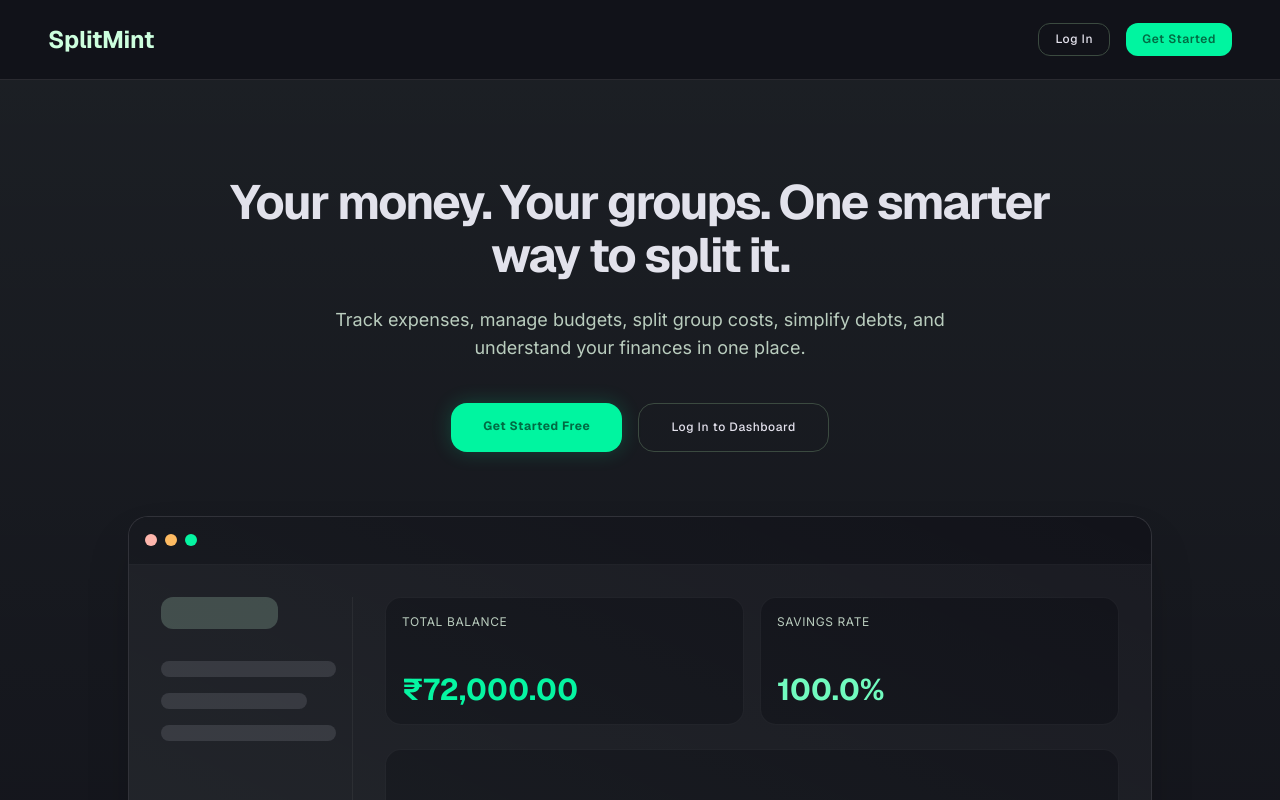
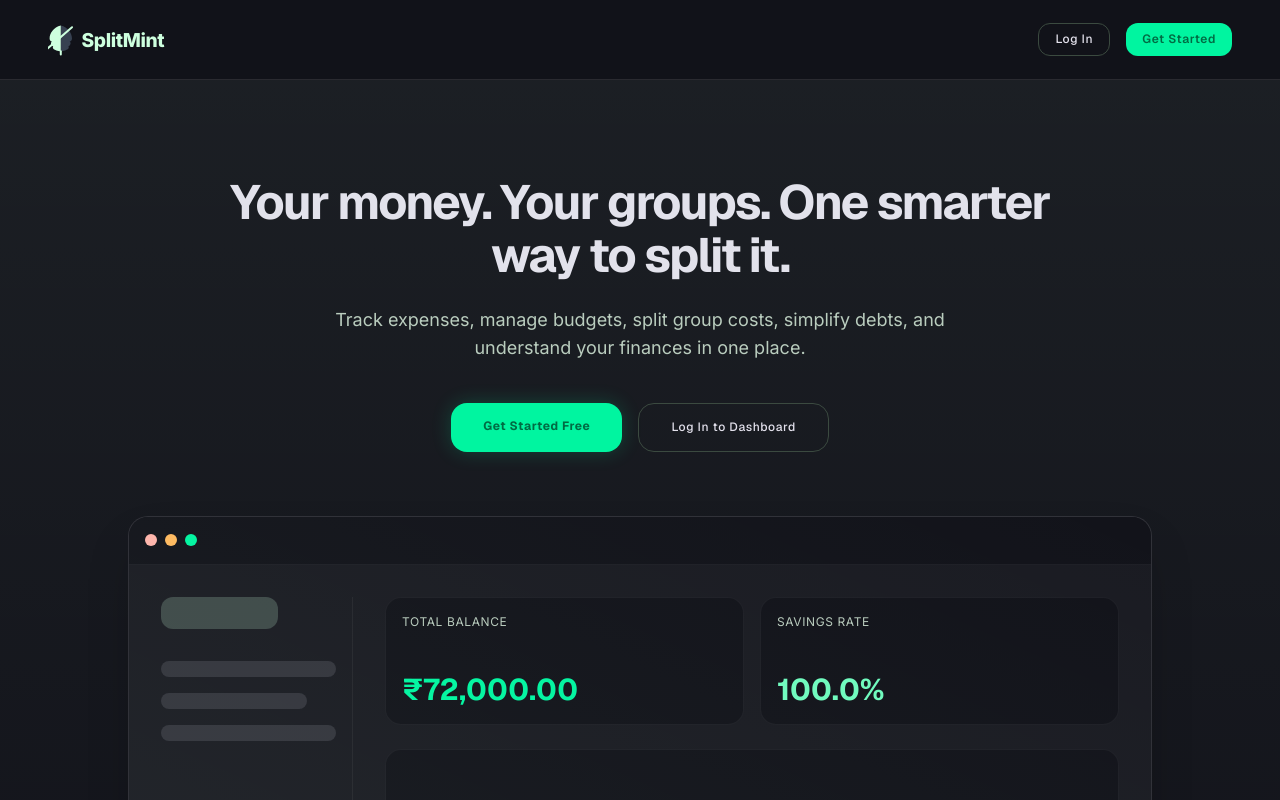
Before and after one commit to Rahulv-17/SplitMint, a React (Vite) app in the folder client/: page / in a window 1280 px wide. Shown: the top 800 px of the page. Built offline with nearby package versions, Linux system fonts and the light colour scheme; no server answers.

Commit message:
updated logo

```diff
--- /dev/null
+++ b/client/src/components/Logo.jsx
@@ -0,0 +1,45 @@
+import React from 'react';
+
+const Logo = ({ className = "h-8 text-primary" }) => {
+  return (
+    <svg
+      className={className}
+      viewBox="0 0 170 40"
+      fill="none"
+      xmlns="http://www.w3.org/2000/svg"
+    >
+      {/* Icon Group */}
+      <g transform="translate(0, 2)">
+        {/* Dark Right Half */}
+        <path
+          d="M16 0C25 2 30 10 30 16C30 18 29 19.5 27 20C29.5 21.5 28 25 25.5 26C27 28 25 31 16 32V0Z"
+          fill="#374151"
+        />
+        {/* Green Left Half (Inherits text color) */}
+        <path
+          d="M16 0C7 2 2 10 2 16C2 18 3 19.5 5 20C2.5 21.5 4 25 6.5 26C5 28 7 31 16 32V0Z"
+          fill="currentColor"
+        />
+        {/* Diagonal Line */}
+        <line x1="-2" y1="30" x2="30" y2="2" stroke="currentColor" strokeWidth="2.5" strokeLinecap="round" />
+        {/* Stem */}
+        <line x1="16" y1="32" x2="16" y2="36" stroke="currentColor" strokeWidth="2.5" strokeLinecap="round" />
+      </g>
+
+      {/* Text */}
+      <text
+        x="42"
+        y="29"
+        fontFamily="Inter, system-ui, sans-serif"
+        fontWeight="800"
+        fontSize="24"
+        fill="currentColor"
+        letterSpacing="-0.5"
+      >
+        SplitMint
+      </text>
+    </svg>
+  );
+};
+
+export default Logo;
--- a/client/src/layouts/MainLayout.jsx
+++ b/client/src/layouts/MainLayout.jsx
@@ -2,6 +2,7 @@
 import { AuthContext } from '../context/AuthContext';
 import { Link, useLocation } from 'react-router-dom';
 import AddExpenseModal from '../components/AddExpenseModal';
+import Logo from '../components/Logo';
 
 const MainLayout = ({ children }) => {
   const { user, logout } = useContext(AuthContext);
@@ -31,7 +32,7 @@
       {/* SideNavBar */}
       <nav className="w-sidebar-width h-screen fixed left-0 top-0 bg-surface/80 dark:bg-surface/80 backdrop-blur-xl border-r border-white/10 flex-col py-margin-desktop px-6 z-50 hidden md:flex">
         <div className="mb-12">
-          <h1 className="font-display-lg text-display-lg font-bold text-primary">SplitMint</h1>
+          <Logo className="h-10 text-primary mb-1" />
           <p className="font-body-md text-on-surface-variant">Premium Finance</p>
         </div>
 
@@ -76,7 +77,9 @@
         {/* TopAppBar (Mobile & Desktop Header) */}
         <header className="flex justify-between items-center h-20 px-margin-mobile md:px-margin-desktop docked full-width top-0 sticky z-40 bg-surface/80 dark:bg-surface/80 backdrop-blur-xl border-b border-white/10">
           <div className="flex items-center gap-4">
-            <h2 className="font-display-lg-mobile md:font-display-lg text-display-lg-mobile md:text-display-lg font-bold text-primary block md:hidden">SplitMint</h2>
+            <div className="block md:hidden">
+              <Logo className="h-8 text-primary" />
+            </div>
             <h2 className="font-headline-md text-headline-md text-on-surface hidden md:block">
               Good evening, {user?.name?.split(' ')[0]}
             </h2>
--- a/client/src/pages/Landing.jsx
+++ b/client/src/pages/Landing.jsx
@@ -1,12 +1,13 @@
 import React from 'react';
 import { Link } from 'react-router-dom';
+import Logo from '../components/Logo';
 
 const Landing = () => {
   return (
     <div className="bg-background text-on-background min-h-screen flex flex-col font-body-md overflow-x-hidden selection:bg-primary-container selection:text-on-primary-container">
       {/* Header */}
       <header className="fixed top-0 w-full z-50 bg-surface/80 backdrop-blur-xl border-b border-white/10 h-20 flex justify-between items-center px-margin-mobile md:px-margin-desktop">
-        <div className="font-display-lg text-headline-md font-bold text-primary">SplitMint</div>
+        <Logo className="h-8 text-primary" />
         <div className="flex gap-4">
           <Link to="/login" className="font-label-sm text-label-sm px-4 py-2 border border-outline-variant rounded-lg hover:bg-white/5 transition-colors text-on-surface flex items-center">
             Log In
@@ -125,7 +126,7 @@
         <div className="max-w-7xl mx-auto grid grid-cols-1 md:grid-cols-4 gap-10">
           <div>
             <div className="flex items-center gap-2 mb-4">
-              <div className="font-display-lg text-xl font-bold text-primary">SplitMint</div>
+              <Logo className="h-8 text-primary" />
             </div>
             <p className="text-on-surface-variant text-sm max-w-[200px] mb-5 leading-relaxed">
               Track expenses, manage budgets, split group costs, and understand your finances in one place.
--- a/client/src/pages/Login.jsx
+++ b/client/src/pages/Login.jsx
@@ -3,6 +3,7 @@
 import { useNavigate, Link } from 'react-router-dom';
 import { motion, AnimatePresence } from 'framer-motion';
 import { useGoogleLogin } from '@react-oauth/google';
+import Logo from '../components/Logo';
 
 const Login = () => {
   const { login, googleLogin } = useContext(AuthContext);
@@ -84,7 +85,7 @@
             {/* Brand & Header */}
             <div className="text-center mb-8">
               <Link to="/" className="inline-block mb-3">
-                <h1 className="font-display-lg text-4xl font-bold text-primary tracking-tight">SplitMint</h1>
+                <Logo className="h-12 text-primary mx-auto" />
               </Link>
               <p className="text-xs text-on-surface-variant uppercase tracking-widest font-label-sm">
                 Premium Finance. Simplified.
--- a/client/src/pages/Signup.jsx
+++ b/client/src/pages/Signup.jsx
@@ -3,6 +3,7 @@
 import { useNavigate, Link } from 'react-router-dom';
 import { motion, AnimatePresence } from 'framer-motion';
 import { useGoogleLogin } from '@react-oauth/google';
+import Logo from '../components/Logo';
 
 const Signup = () => {
   const { register, googleLogin } = useContext(AuthContext);
@@ -92,7 +93,7 @@
             {/* Brand & Header */}
             <div className="text-center mb-8">
               <Link to="/" className="inline-block mb-3">
-                <h1 className="font-display-lg text-4xl font-bold text-primary tracking-tight">SplitMint</h1>
+                <Logo className="h-12 text-primary mx-auto" />
               </Link>
               <p className="text-xs text-on-surface-variant uppercase tracking-widest font-label-sm">
                 Create your account
```
